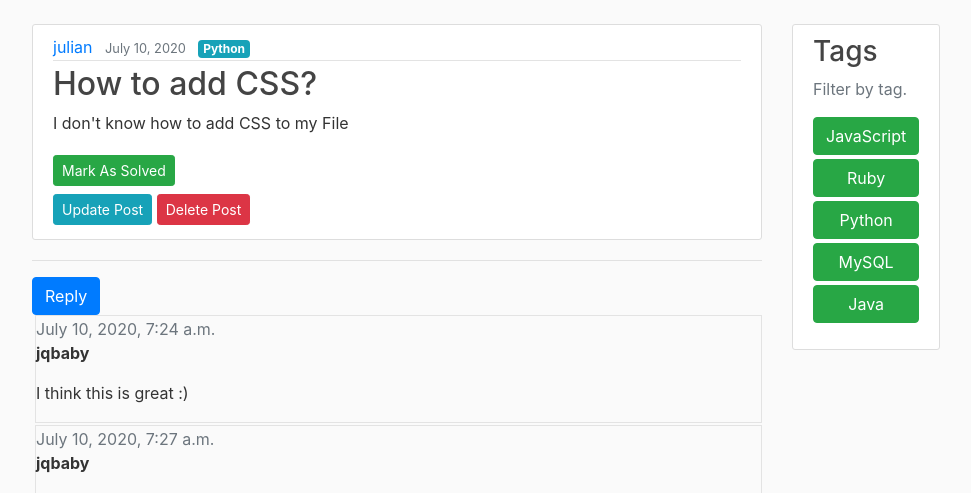
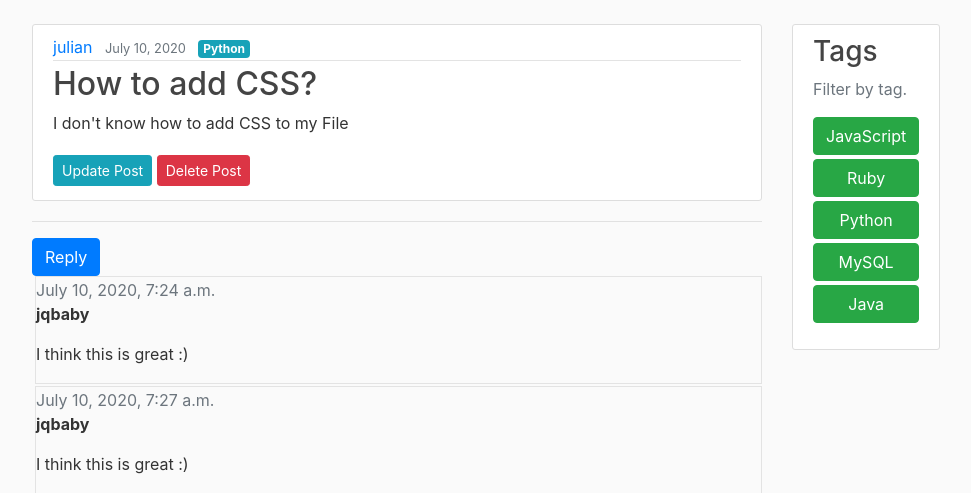
Before and after one commit to julianfssen/mockoverflow, a Django app: page /post/4/ in a window 1280 px wide. Shown: the part 56-549 px from the top of the page, without its empty margins (53-1024 px from the left). Run offline with Django 3.2, Linux system fonts and the light colour scheme; a user stored in the database is signed in; data comes from the database, SQL or seed files in the repository; both versions use the stored data as it was after the commit; parts of the project's set-up code (start-up, migrations or seed data) failed here and were passed over; some libraries are stand-ins or nearby versions.

Commit message:
Finalized logic to mark question as resolved

```diff
--- a/mockoverflow/forum/templates/forum/home.html
+++ b/mockoverflow/forum/templates/forum/home.html
@@ -7,6 +7,9 @@
 	          <a class="mr-2" href="#">{{ post.author }}</a>
 	          <small class="text-muted">{{ post.date_posted|date:"F d, Y" }}</small>
 	          <a class="ml-2 badge badge-info" href="#">{{ post.tags.first }}</a>
+	          {% if post.solved == True %}
+	          	<small class="ml-2 badge badge-success" href="#">Solved</small>
+	          {% endif %}
 	        </div>
 	        <h2><a class="article-title" href="{% url 'post-detail' post.id %}">{{ post.title }}</a></h2>
 	        <p class="article-content">{{ post.content }}</p>
--- a/mockoverflow/forum/templates/forum/post_detail.html
+++ b/mockoverflow/forum/templates/forum/post_detail.html
@@ -14,12 +14,6 @@
 	    <p class="article-content">{{ object.content }}</p>
         <div>
             {% if object.author == user %}
-              {% if object.solved == False %}
-              	<form action="{% url 'post-detail' object.pk %}" method="POST">
-              		{% csrf_token %}
-              		<input type="submit" class="btn btn-success btn-sm mt-1 mb-1 pull-right" name="solved" value="Mark As Solved">
-              	</form>
-              {% endif %}
       	      <a class="btn btn-info btn-sm mt-1 mb-1 pull-right" href="{% url 'post-update' object.id %}">Update Post</a>
       	      <a class="btn btn-danger btn-sm mt-1 mb-1 pull-right" href="{% url 'post-delete' object.id %}">Delete Post</a>
             {% endif %}
--- a/mockoverflow/forum/urls.py
+++ b/mockoverflow/forum/urls.py
@@ -5,7 +5,6 @@ from .views import (
 	FilteredPostListView,
 	PostDetailView,
 	PostCreateView,
-	PostSolvedView,
 	PostUpdateView,
 	PostDeleteView,
 )
@@ -17,7 +16,6 @@ urlpatterns = [
 	path('filter/', FilteredPostListView.as_view(), name='filtered-home'),
 	path('post/new/', PostCreateView.as_view(), name = 'post-create'),
 	path('post/<int:pk>/', PostDetailView.as_view(), name = 'post-detail'),
-	path('post/<int:pk>/solved/', PostSolvedView.as_view(), name = 'post-solved'),
 	path('post/<int:pk>/update/', PostUpdateView.as_view(), name = 'post-update'),
 	path('post/<int:pk>/delete/', PostDeleteView.as_view(), name = 'post-delete'),
 	path('post/<int:pk>/comment/', views.add_comment_to_post, name='add_comment_to_post'),
--- a/mockoverflow/forum/views.py
+++ b/mockoverflow/forum/views.py
@@ -1,5 +1,4 @@
 from django.shortcuts import render, get_object_or_404, redirect
-from django.urls import reverse
 from .models import Post
 from .forms import CommentForm
 from django.views.generic import (
@@ -13,24 +12,12 @@ from django.contrib.auth.mixins import LoginRequiredMixin, UserPassesTestMixin
 from django.contrib.auth.models import User
 from django.contrib.auth.decorators import login_required
 
-# Create your views here.
-def home(request):
-	context = {
-		'posts': Post.objects.all()
-	}
-
-	return render(request, 'forum/home.html', context)
-
-
 class PostListView(ListView):
     model = Post
     template_name = 'forum/home.html'
     context_object_name = 'posts'
     ordering = ['-date_posted']
     paginate_by = 5
-
-    def get_absolute_url(self):
-    	return reverse('filtered-home', kwargs={'tags': self.tags})
 
 
 class FilteredPostListView(ListView):
@@ -44,30 +31,11 @@ class FilteredPostListView(ListView):
     	tags = self.request.GET['tags']
     	return Post.objects.filter(tags__name__in=[tags])
 
-    # def get_context_data(self, **kwargs):
-    #     context = super().get_context_data(**kwargs)
-    #     context['tags'] = self.tags
-    #     return context
-
-
-class PostSolvedView(DetailView):
-	model = Post
-	template_name = 'forum/post_detail.html'
-
-	def form_valid(self, form):
-		post = self.get_object()
-		post.solved = True
-		return super().form_valid(form)
-
 
 class PostDetailView(DetailView):
 	model = Post
 	template_name = 'forum/post_detail.html'
 
-	# def form_valid(self, form):
-	# 	post = self.get_object()
-	# 	post.solved = True
-	# 	return redirect('post-detail', pk=post.pk)
 	def form_valid(self, form):
 		post = self.get_object()
 		post.solved = True
@@ -85,7 +53,7 @@ class PostCreateView(LoginRequiredMixin, CreateView):
 
 class PostUpdateView(LoginRequiredMixin, UserPassesTestMixin, UpdateView):
 	model = Post
-	field = ['title', 'content', 'tags']
+	fields = ['title', 'content', 'tags', 'solved']
 
 	def form_valid(self, form):
 		form.instance.author = self.request.user
```
Also changed, not shown: mockoverflow/db.sqlite3.
